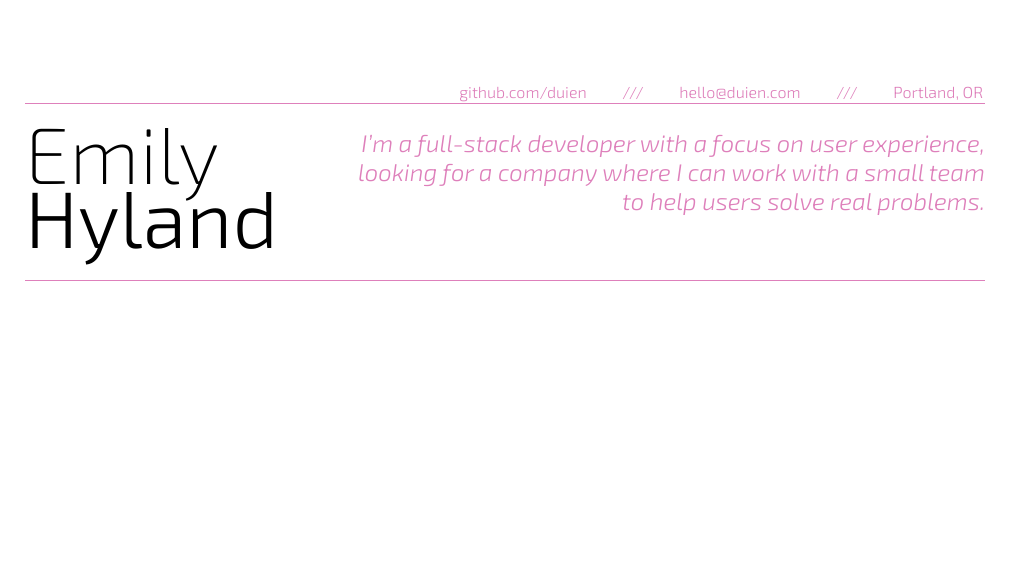
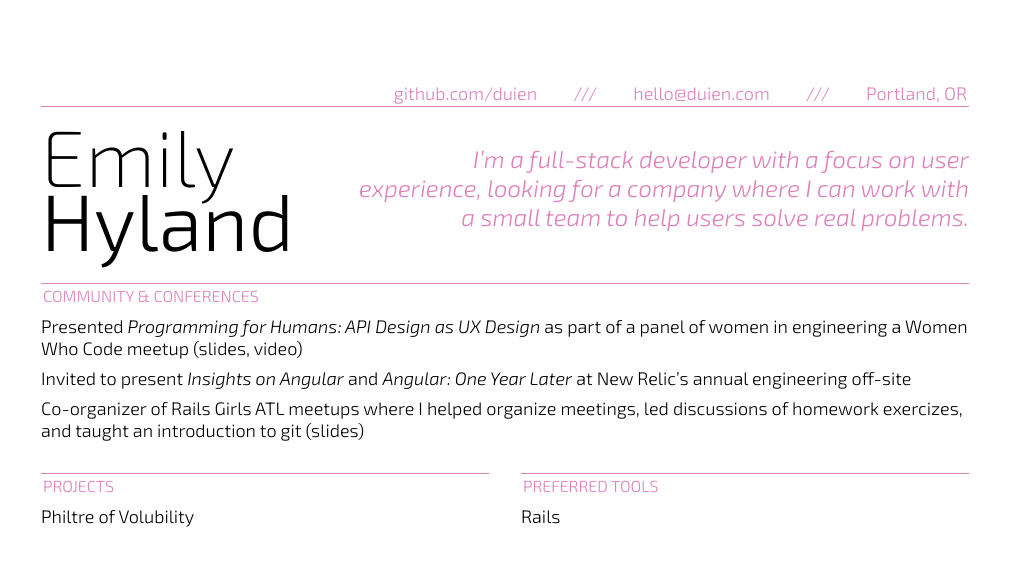
Before and after one commit to duien/duien.github.io, a plain HTML site: page index.html in a window 1280 px wide. Shown: the whole page, without its empty margins (135-1150 px from the left). Drawn offline with Linux system fonts and the light colour scheme.

Commit message:
Add a bit more content to page

```diff
--- a/index.html
+++ b/index.html
@@ -4,11 +4,16 @@
     body {
       font-family: "Exo 2", sans-serif;
       font-weight: 300;
-      width: 960px;
-      margin: 5em auto;
+      max-width: 960px;
+      margin: 5rem auto;
+      font-size: 18px;
+    }
+    p {
+      margin: 0.5rem 0;
     }
     section {
       border-top: 1px solid #DE80BB;
+      margin: 2rem 1rem;
     }
     section.header {
       /*border-bottom: 1px solid #DE80BB;*/
@@ -16,6 +21,7 @@
       color: #DE80BB;
       text-align: right;
       padding: 2px;
+      margin-bottom: -2rem;
     }
     .header ul {
       list-style-type: none;
@@ -29,22 +35,23 @@
     }
     .header ul li::after {
       content: " ///";
-      margin: 0 2em;
+      margin: 0 2rem;
     }
     .header ul li:last-of-type::after {
       content: "";
       margin: 0;
     }
 
-    .title {
+    section.title {
       display: flex;
+      align-items: center;
     }
     .title h1 {
       flex: 1;
       font-size: 5rem;
       font-weight: 500;
       line-height: 4rem;
-      margin: 1rem 0 2rem;
+      margin: 1rem 0 0;
     }
     .title h1 .first {
       font-weight: 200;
@@ -55,6 +62,7 @@
       font-size: 1.5rem;
       font-style: italic;
       text-align: right;
+      margin: 1rem 0 0;
     }
 
     h2 {
@@ -64,6 +72,14 @@
       margin: 0;
       padding: 2px;
       text-transform: uppercase;
+    }
+
+    .split {
+      display: flex;
+    }
+    .split section {
+      flex: 1;
+      margin-top: 0;
     }
   </style>
 </head>
@@ -85,6 +101,20 @@
   </section>
 
   <section>
-    <!-- <h2>Employment Summary</h2> -->
+    <h2>Community & Conferences</h2>
+    <p>Presented <em>Programming for Humans: API Design as UX Design</em> as part of a panel of women in engineering a Women Who Code meetup (slides, video)</p>
+    <p>Invited to present <em>Insights on Angular</em> and <em>Angular: One Year Later</em> at New Relic’s annual engineering off-site</p>
+    <p>Co-organizer of Rails Girls ATL meetups where I helped organize meetings, led discussions of homework exercizes, and taught an introduction to git (slides)</p>
   </section>
+
+  <div class="split">
+    <section>
+      <h2>Projects</h2>
+      <p>Philtre of Volubility</p>
+    </section>
+    <section>
+      <h2>Preferred Tools</h2>
+      <p>Rails</p>
+    </section>
+  </div>
 </body>
```
